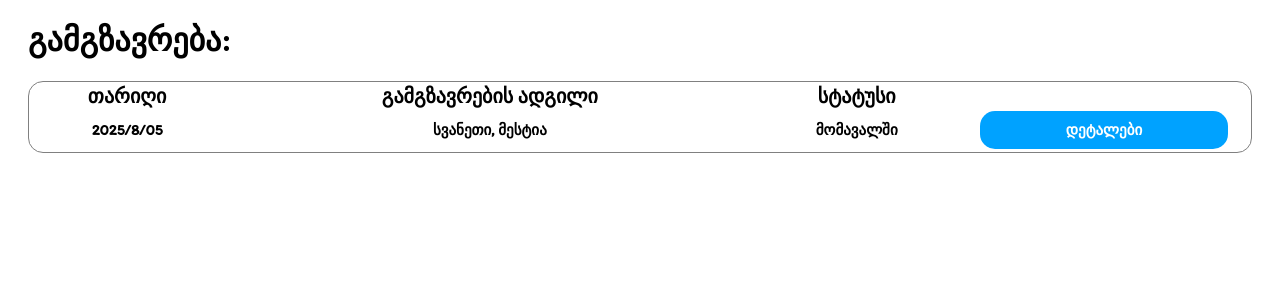
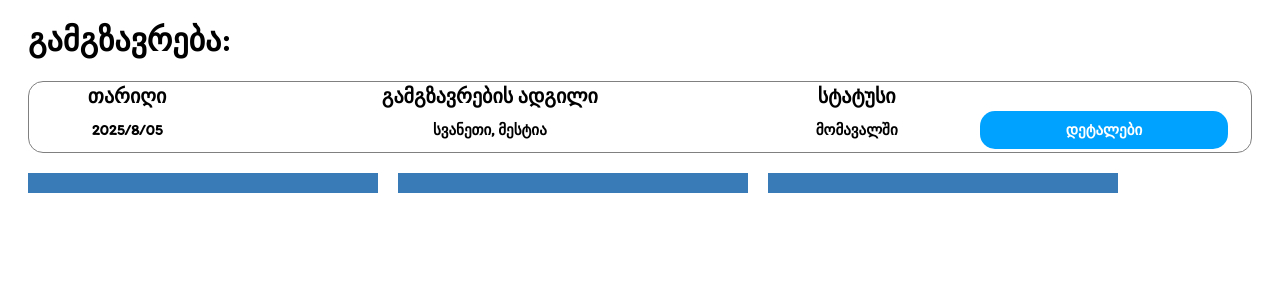
Before and after one commit to sabuka-dumbo/SkolaTrip, a Django app: page /dashboard/ in a window 1280 px wide. Shown: the part 108-408 px from the top of the page. Run offline with Django 5.2, Linux system fonts and the light colour scheme; lists and menus that the app fills with data are empty.

Commit message:
Aug 5, 2025, 2:56 PM

```diff
--- a/SkolaTrip/st/static/css/dashboard.css
+++ b/SkolaTrip/st/static/css/dashboard.css
@@ -60,3 +60,25 @@
     font-family: "Itim";
     font-weight: bold;
 }
+
+.functions_div {
+    position: relative;
+    top: 0;
+    left: 0;
+    width: 100%;
+    height: max-content;
+    margin-top: 20px;
+    display: flex;
+    gap: 20px;
+    justify-items: center;
+}
+
+.function_div {
+    position: relative;
+    top: 0;
+    left: 0;
+    width: 350px;
+    height: 20px;
+    display: flexbox;
+    background-color: rgb(56, 123, 183);
+}
--- a/SkolaTrip/st/templates/dashboard.html
+++ b/SkolaTrip/st/templates/dashboard.html
@@ -39,6 +39,20 @@
                 </tr>
             {% endif %}
         </table>
+
+        <div class="functions_div">
+            <div class="function_div">
+
+            </div>
+
+                        <div class="function_div">
+
+            </div>
+
+                        <div class="function_div">
+
+            </div>
+        </div>
     </div>
 
     <script src="{% static 'js/dashboard.js' %}"></script>
```
Also changed, not shown: SkolaTrip/st/static/css/styles.css (+7 -7 lines).
